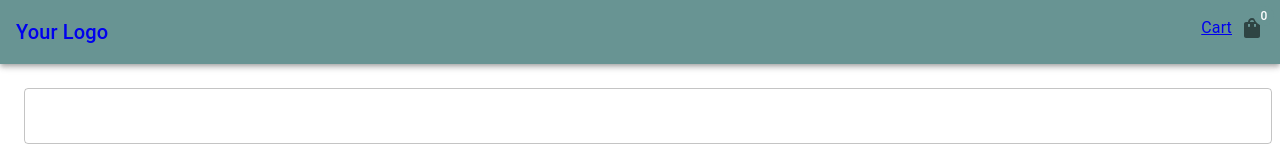
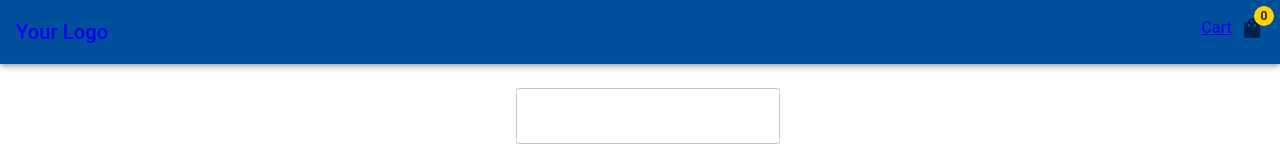
Before and after one commit to mariusrundereim/fed-frameworks-ca-marius, a React (Vite) app: page / in a window 1280 px wide. Shown: the top 157 px of the page. Built offline with nearby package versions, Linux system fonts and the light colour scheme; no server answers.

Commit message:
adding some layout

```diff
--- a/src/components/Cards/CartCard/index.tsx
+++ b/src/components/Cards/CartCard/index.tsx
@@ -31,7 +31,6 @@ function CartCard({ item }: CartCardProps) {
       <Box
         sx={{
           display: "flex",
-
           flexWrap: "wrap",
           "& > :not(style)": {
             m: 1,
--- a/src/components/Cards/ProductCard/index.tsx
+++ b/src/components/Cards/ProductCard/index.tsx
@@ -74,7 +74,7 @@ function ProductCard({ product }: ProductCardProps) {
         <CardActions>
           <Button
             size="small"
-            variant="outlined"
+            variant="contained"
             fullWidth
             onClick={handleAddToCart}
           >
--- a/src/components/layout/Header/index.tsx
+++ b/src/components/layout/Header/index.tsx
@@ -12,8 +12,21 @@ function Header() {
   return (
     <>
       <Box>
-        <AppBar position="static" sx={{ minHeight: "50px" }}>
-          <Stack direction="row" justifyContent="space-between" p="1rem">
+        <AppBar
+          position="fixed"
+          color="primary"
+          sx={{ minHeight: "50px", margin: "0 auto" }}
+        >
+          <Stack
+            display="flex"
+            justifyItems="center"
+            direction="row"
+            justifyContent="space-between"
+            p="1rem"
+            width="100%"
+            margin="0 auto"
+            sx={{ maxWidth: "1440px" }}
+          >
             <BrandLogo />
             <Link to="/cart">
               <Stack spacing={1} direction="row">
--- a/src/router/layout/index.tsx
+++ b/src/router/layout/index.tsx
@@ -7,10 +7,21 @@ function Layout() {
   return (
     <>
       <Grid
-        sx={{ minHeight: "100vh", display: "flex", flexDirection: "column" }}
+        sx={{
+          minHeight: "100vh",
+          display: "flex",
+          flexDirection: "column",
+        }}
       >
         <Header />
-        <Box padding="1rem" sx={{ flexGrow: 1 }}>
+        <Box
+          component="main"
+          padding="1rem"
+          margin="0 auto"
+          marginTop={8}
+          maxWidth="1440px"
+          sx={{ flexGrow: 1 }}
+        >
           <Outlet />
         </Box>
         <Footer />
--- a/src/ui/theme/index.tsx
+++ b/src/ui/theme/index.tsx
@@ -3,17 +3,24 @@ import { createTheme } from "@mui/material";
 export const themeOne = createTheme({
   palette: {
     mode: "light",
+    common: {
+      black: "#000",
+      white: "#fff",
+    },
     primary: {
-      main: "#689493",
-      light: "#91a8a8",
-      dark: "#556363",
+      main: "#00509d",
+      light: "#003f88",
+      dark: "#00296b",
       contrastText: "#ffffff",
     },
     secondary: {
-      main: "#689493",
+      main: "#ffd500",
       light: "#91a8a8",
-      dark: "#556363",
-      contrastText: "#ffffff",
+      dark: "#fdc500",
+      contrastText: "#0d0a0b",
     },
   },
+  shape: {
+    borderRadius: 3,
+  },
 });
```
